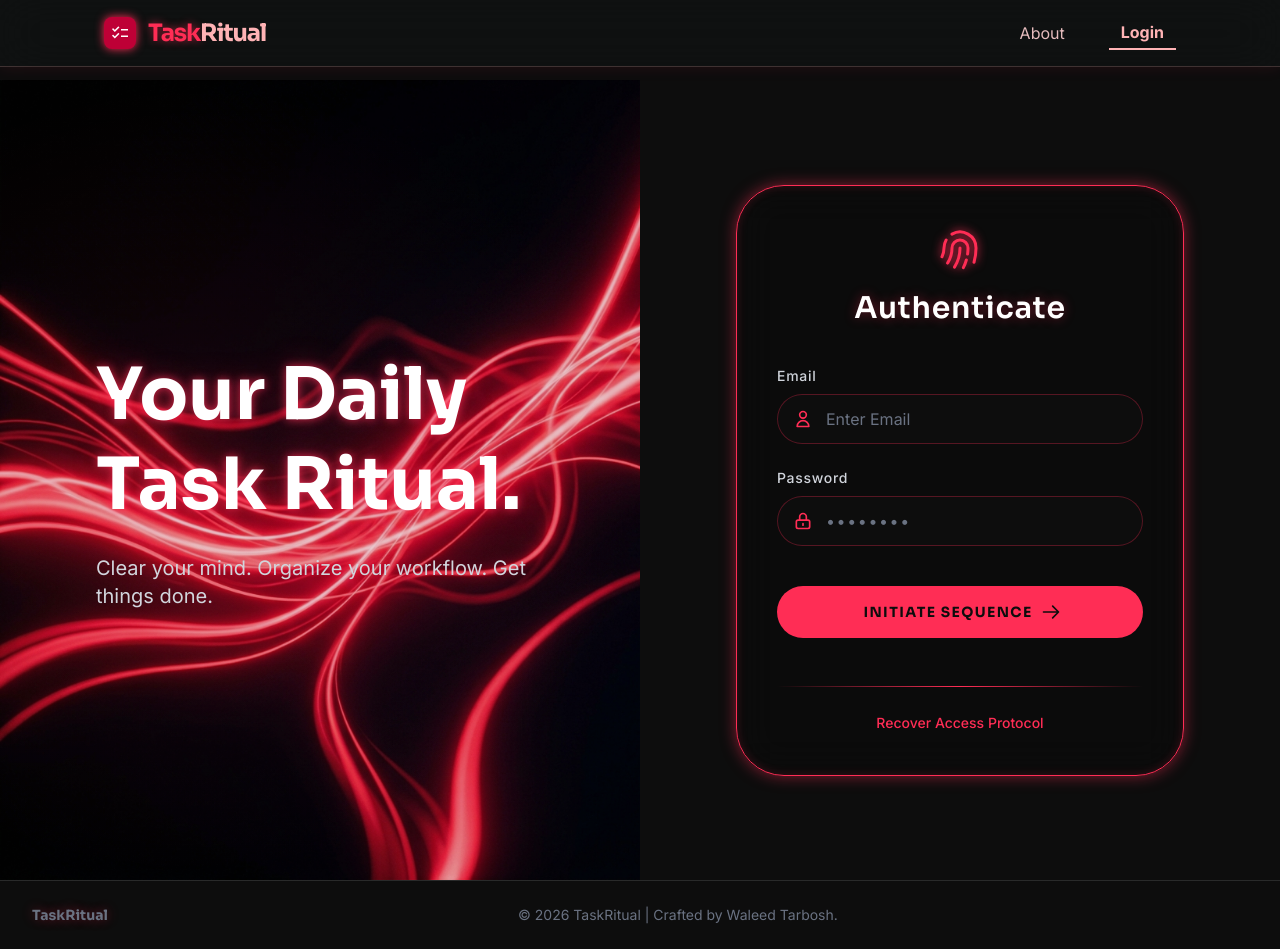
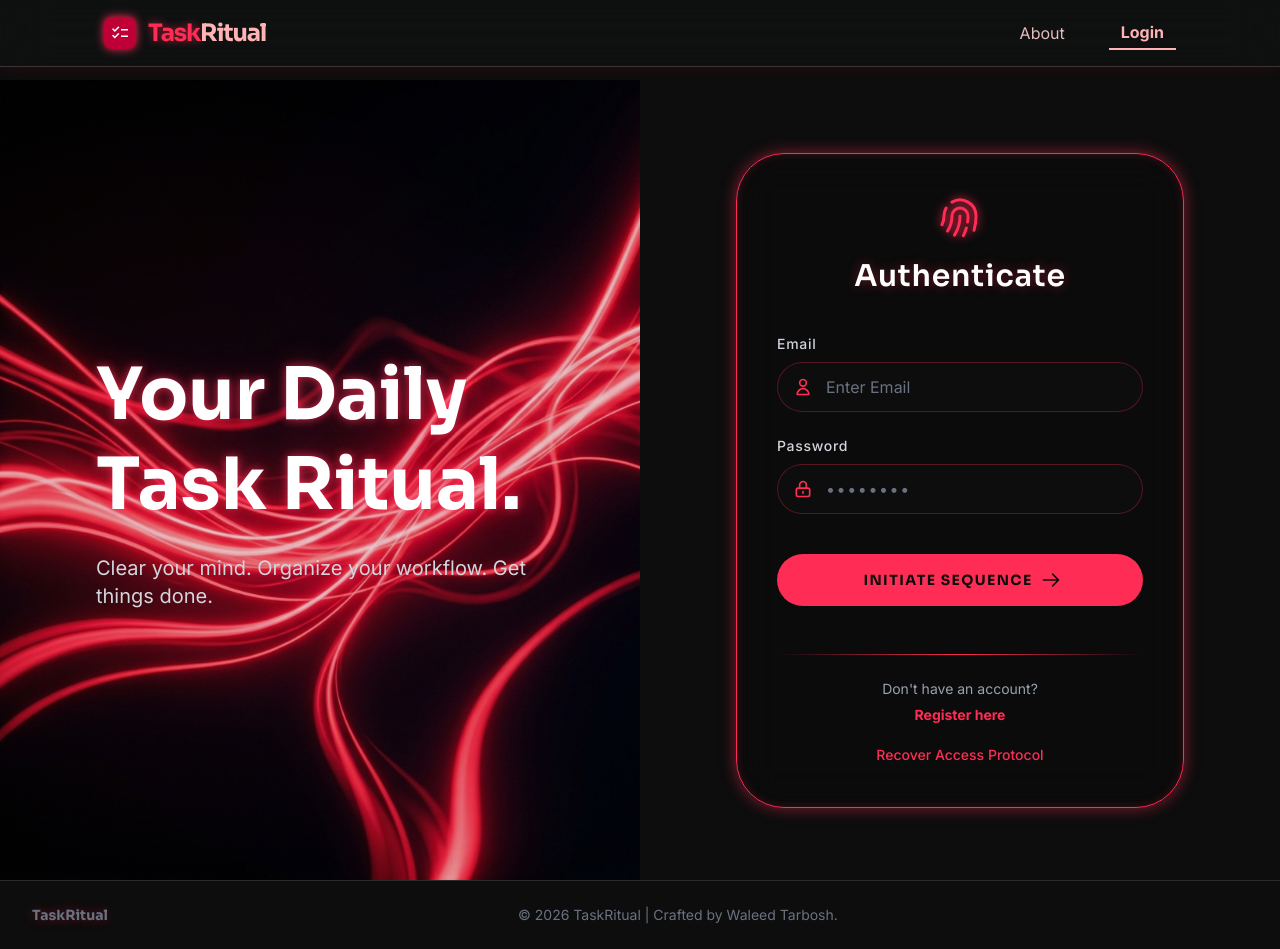
Before and after one commit to waleedtarbosh/todo-list, a React (Vite) app: page /login in a window 1280 px wide. Built offline with nearby package versions, Linux system fonts and the light colour scheme.

Commit message:
feat: add external registration link to login page

```diff
--- a/src/pages/LoginPage.jsx
+++ b/src/pages/LoginPage.jsx
@@ -238,6 +238,21 @@ export default function LoginPage() {
               {/* Divider + Recovery Link */}
               <div className="pt-6 text-center">
                 <div className="divider-neon mb-6" />
+
+                <div className="mb-4">
+                  <p className="text-sm text-gray-400 font-body mb-1">
+                    Don't have an account?
+                  </p>
+                  <a
+                    href="https://react-todo-list-v4-snowy.vercel.app"
+                    target="_blank"
+                    rel="noopener noreferrer"
+                    className="text-sm font-bold text-neon-red hover:text-red-400 transition-colors duration-200 font-body"
+                  >
+                    Register here
+                  </a>
+                </div>
+
                 <a
                   className="text-sm font-medium text-neon-red hover:text-red-400 transition-colors duration-200 font-body"
                   href="#"
```
